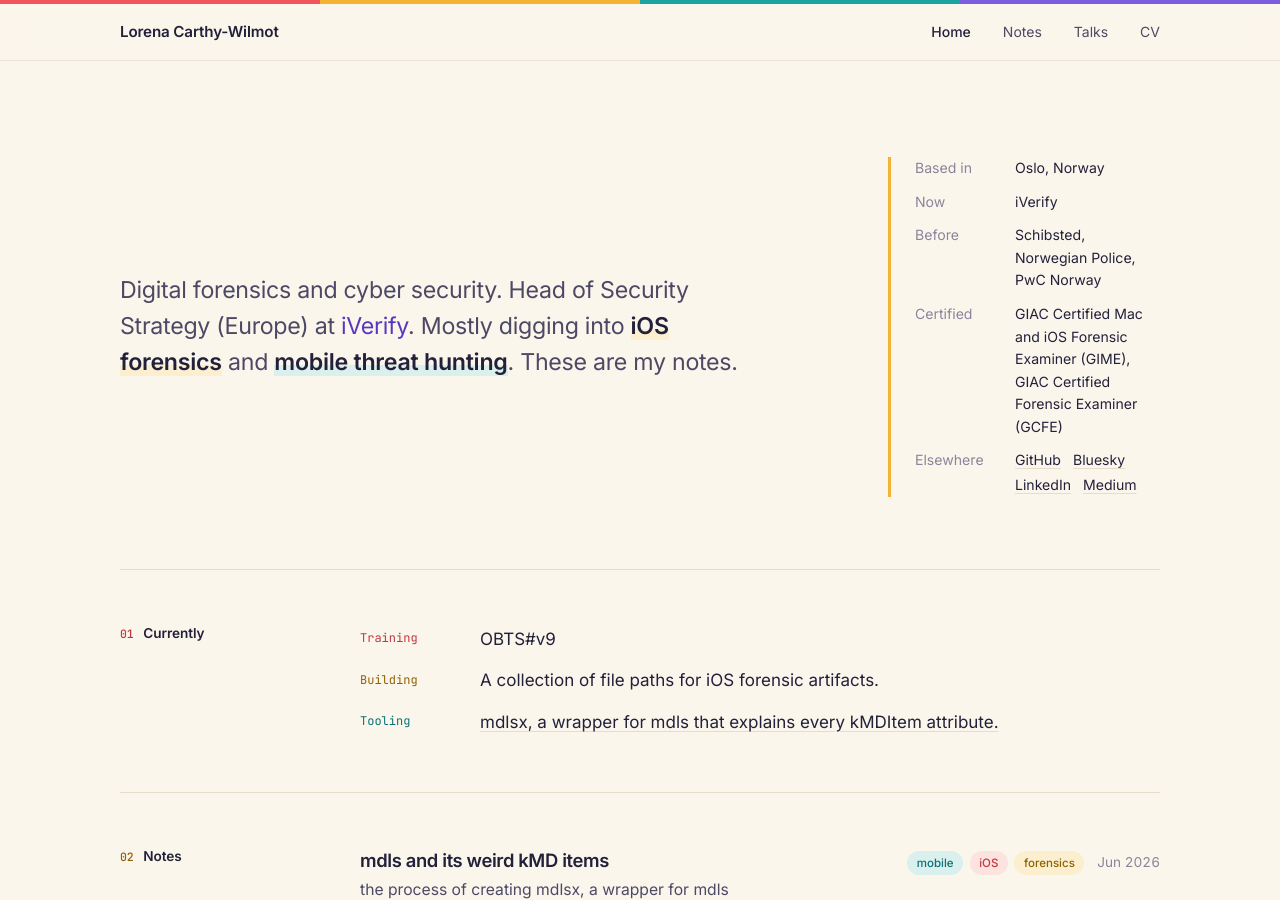
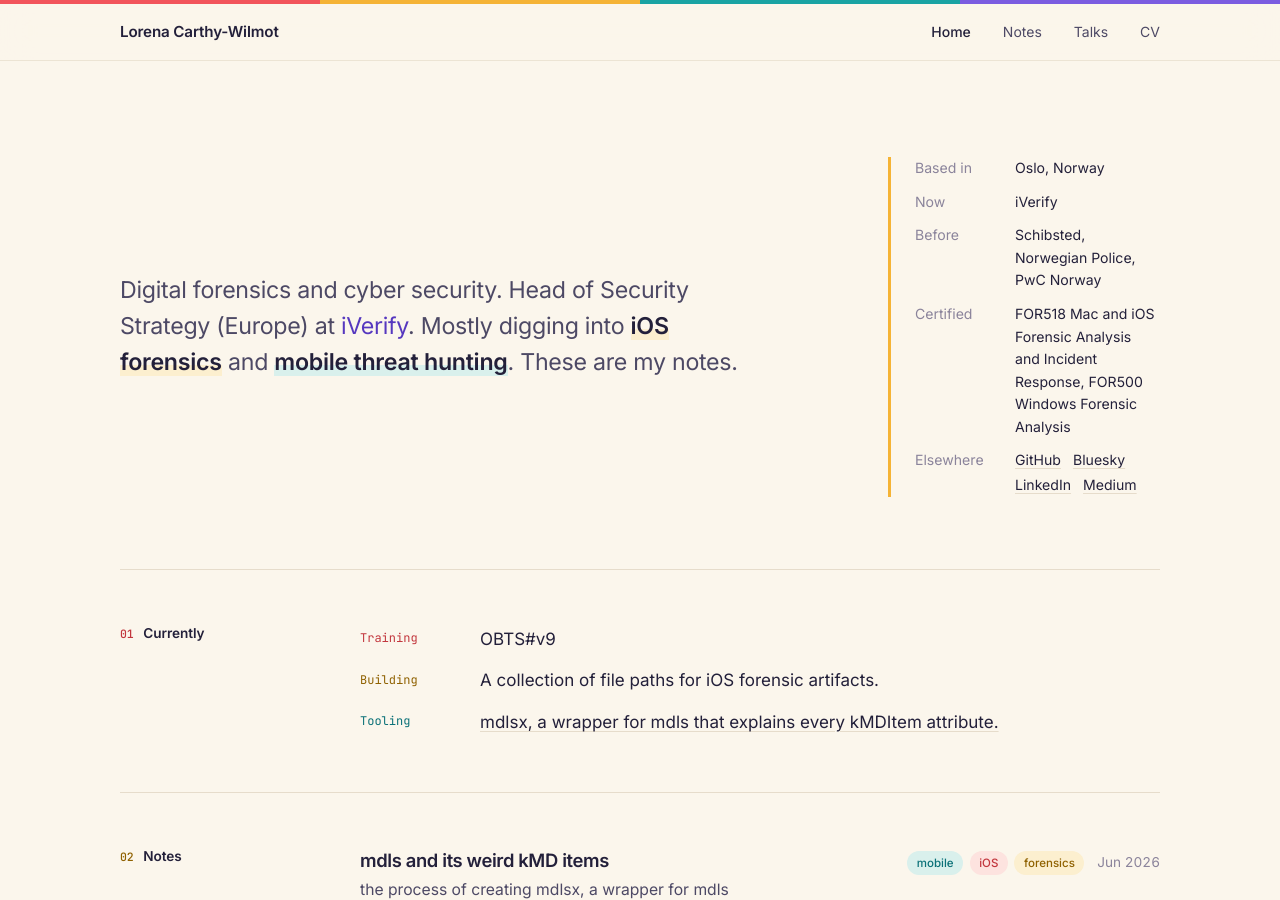
Before and after one commit to thisislola/thisislola.github.io, a Jekyll site: the page built from index.html, in a window 1280 px wide and 900 px high. Built offline with Jekyll 4.4.1, drawn with Linux system fonts in a browser that asks for light colours.

Commit message:
Update education

```diff
--- a/_data/education.yml
+++ b/_data/education.yml
@@ -1,14 +1,14 @@
 # Degree
 
-- degree: FOR518 Mac and iOS Forensic Analysis and Incident Response
+- degree: GIAC Mac and iOS Forensic Examiner (GIME)
   uni: SANS Institute
   year: 2026
-  summary: GIAC Certified Mac and iOS Forensic Examiner (GIME)
+  summary: FOR518 Mac and iOS Forensic Analysis and Incident Response
 
-- degree: FOR500 Windows Forensic Analysis
+- degree: GIAC Forensic Examiner (GCFE)
   uni: SANS Institute
   year: 2022
-  summary: GIAC Certified Forensic Examiner (GCFE)
+  summary: FOR500 Windows Forensic Analysis
 
 - degree: ISO 27001 Foundation, Information Security Certification
   uni: PECB
```
